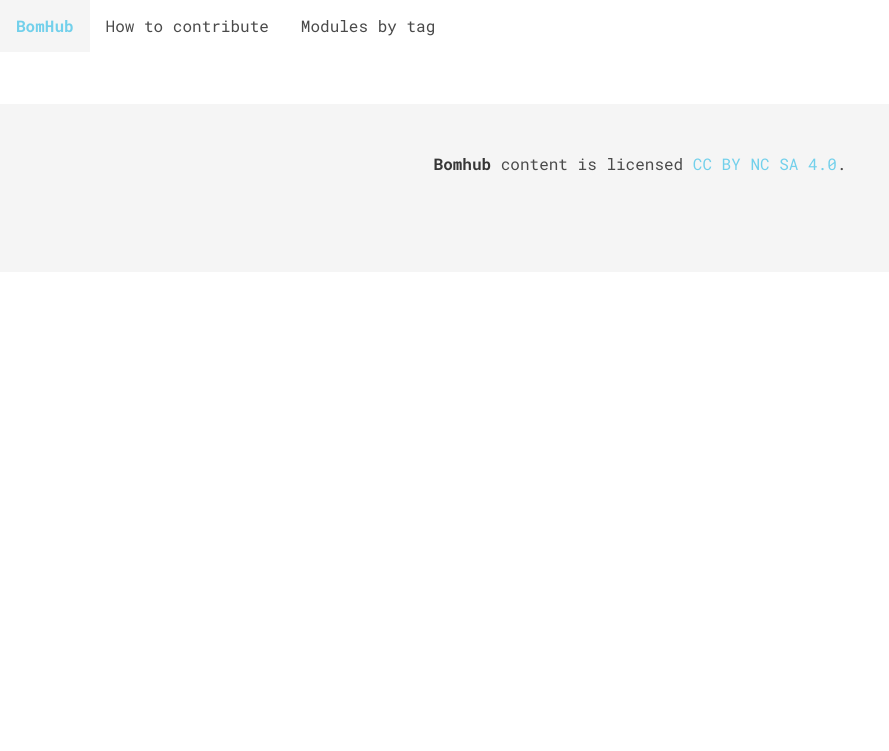
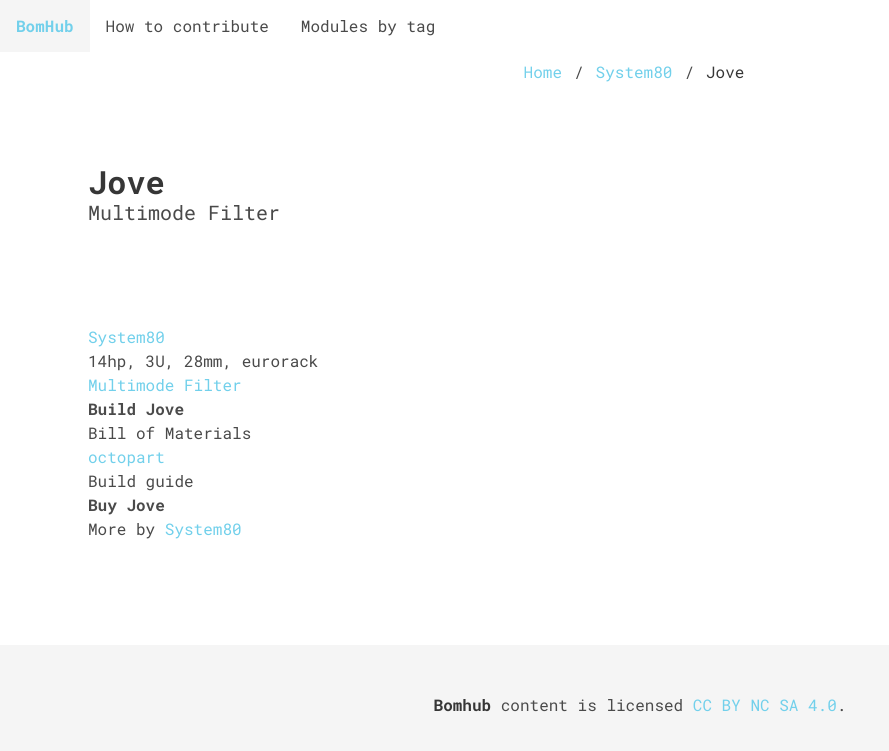
Before and after one commit to bomhub/bomhub.github.io, a Jekyll site: the page built from modules/system80/jove.md, in a window 1280 px wide. Shown: the top 751 px of the page, without its empty margins (0-889 px from the left). Built offline with Jekyll 4.4.1, drawn with Linux system fonts in a browser that asks for light colours; nearby versions of some CDN libraries; our own code applies the rules of GitHub Pages for plain Markdown files.

Commit message:
add jove and bob bom

```diff
--- a/modules/system80/jove.md
+++ b/modules/system80/jove.md
@@ -0,0 +1,10 @@
+---
+layout: module
+modname: Jove
+tags: Multimode Filter
+size: 14hp, 3U, 28mm, eurorack
+designer: System80
+build:
+    bom:
+        octopart: https://octopart.com/bom-tool/0BVEzM8i
+---
```
Also changed, not shown: modules/mutable/bob.md (+2 -1 lines), modules/mutable/ripples.md (+1 -1 lines).
